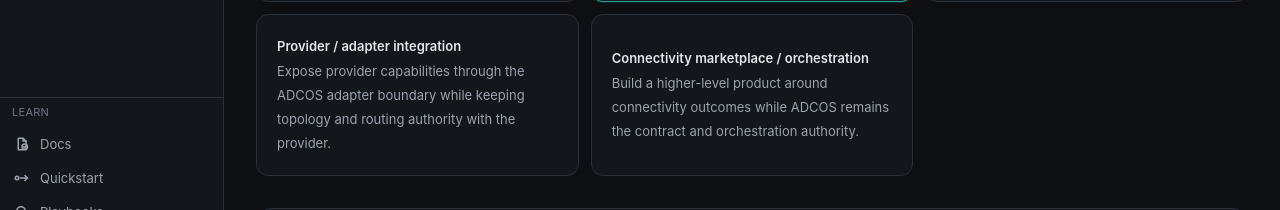
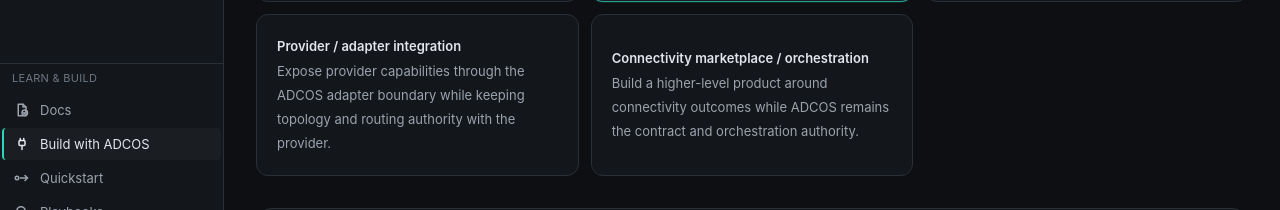
Before and after one commit to payswapdotorg/ADCOS, a Next.js app in the folder web/: page /build in a window 1280 px wide. Shown: the part 479-689 px from the top of the page. Built offline with nearby package versions, Linux system fonts and the light colour scheme; no server answers.

Commit message:
feat: add Build with ADCOS to Learn navigation

```diff
--- a/web/src/components/shell/sidebar.tsx
+++ b/web/src/components/shell/sidebar.tsx
@@ -8,11 +8,9 @@
  * teal left border. The nav vocabulary matches the command registry's
  * "Navigate" group exactly — one mental model for mouse and keyboard.
  *
- * V2 learning surfaces (DEC-0128, Task 7): a "Learn" group appended
- * below the primary areas — Docs, Quickstart, Playbooks and the tour —
- * the same hrefs the shell's nav-docs/nav-quickstart/nav-playbooks/
- * nav-tour palette commands carry. Pure additions: the eight V1 expert
- * entries above are untouched and no route ever redirects (§20).
+ * V2 learning surfaces include Docs, Build with ADCOS, Quickstart,
+ * Playbooks and the tour. Expert routes remain direct and are never
+ * replaced by an onboarding redirect.
  */
 
 import Link from "next/link";
@@ -48,9 +46,9 @@
   { label: "Settings", href: "/settings", icon: SettingsIcon },
 ];
 
-/** The V2 learning surfaces (DEC-0128, Task 7) — the Learn group. */
 const LEARN_ITEMS: NavItem[] = [
   { label: "Docs", href: "/docs", icon: EvidenceIcon },
+  { label: "Build with ADCOS", href: "/build", icon: ConnectivityIcon },
   { label: "Quickstart", href: "/quickstart", icon: FulfillmentIcon },
   { label: "Playbooks", href: "/playbooks", icon: SearchIcon },
   { label: "The tour", href: "/tour", icon: NetworksIcon },
@@ -69,7 +67,6 @@
 }: {
   items: NavItem[];
   id: string;
-  /** The list's accessible name ("Primary areas" / "Learn"). */
   label: string;
   grow?: boolean;
 }) {
@@ -118,16 +115,15 @@
     >
       <NavList items={NAV_ITEMS} id="primary-nav-items" label="Primary areas" />
 
-      {/* the Learn group (V2 additions — the house separator pattern) */}
       <div className="border-t border-line px-2 py-1.5 lg:px-3">
         <p
           id="learn-nav-heading"
           className="hidden text-2xs uppercase tracking-wide text-ink-faint lg:block"
         >
-          Learn
+          Learn & build
         </p>
       </div>
-      <NavList items={LEARN_ITEMS} id="learn-nav-items" label="Learn" grow={false} />
+      <NavList items={LEARN_ITEMS} id="learn-nav-items" label="Learn and build" grow={false} />
 
       <div className="border-t border-line p-2 font-mono text-2xs text-ink-faint lg:p-3">
         <p className="hidden lg:block">ADCOS console</p>
```
